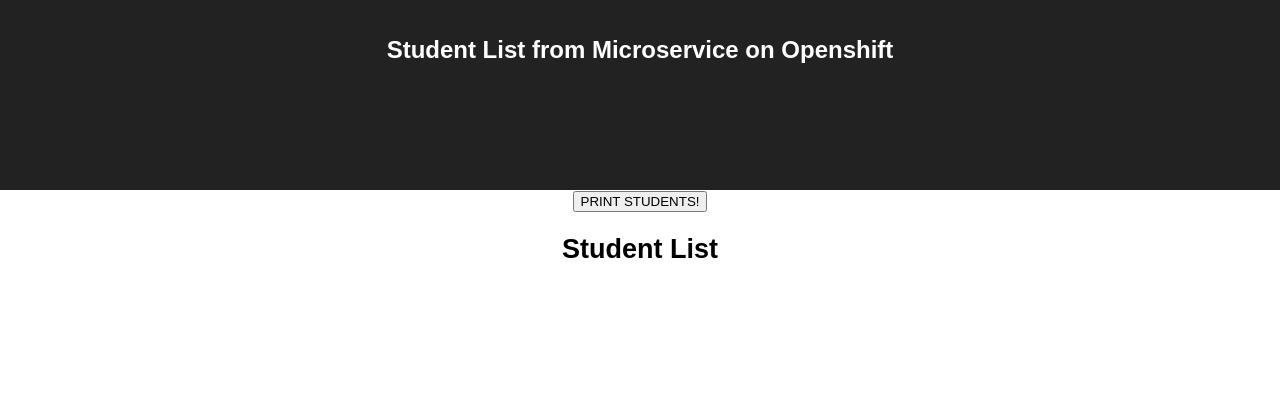
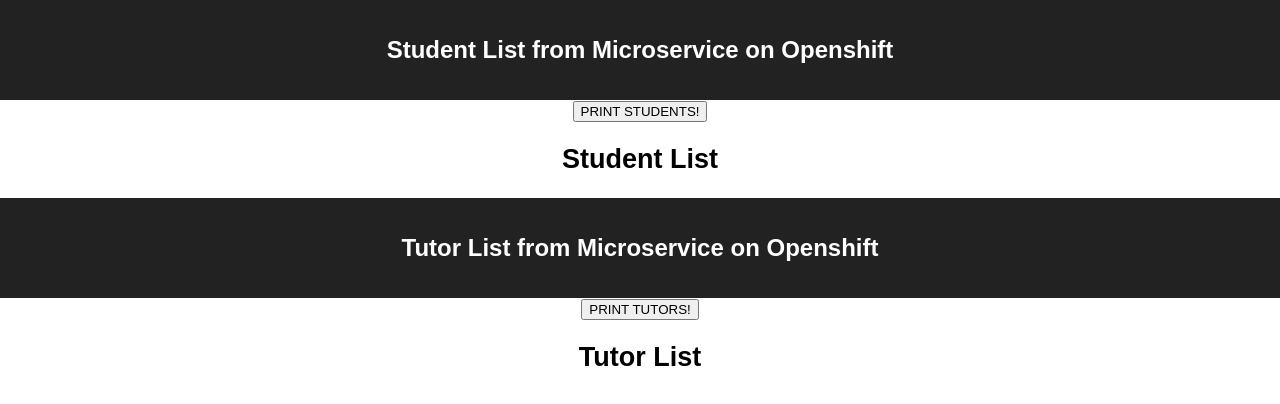
Before and after one commit to medinad96/Tutor-App, a React (Create React App) app in the folder tutorapp-frontend/: page / in a window 1280 px wide. Shown: the top 404 px of the page. Built offline with nearby package versions, Linux system fonts and the light colour scheme.

Commit message:
Working list of tutors and students from profile service on OpenShift

```diff
--- a/tutorapp-frontend/src/App.js
+++ b/tutorapp-frontend/src/App.js
@@ -1,5 +1,6 @@
 import React, { Component } from 'react';
 import Main from './container/Main';
+import Tutor from './container/Tutor';
 import './css/App.css';
 
 class App extends Component {
@@ -8,6 +9,7 @@
     return (
       <div className="App">
         <Main />
+        <div><Tutor /></div>
       </div>
     );
   }
--- a/tutorapp-frontend/src/container/Main.js
+++ b/tutorapp-frontend/src/container/Main.js
@@ -1,5 +1,5 @@
 import React, { Component } from 'react';
-import logo from '../assets/logo.svg';
+//import logo from '../assets/logo.svg';
 import axios from 'axios'
 import '../css/App.css';
 
@@ -16,7 +16,7 @@
 
     console.log(res);
     alert("Received Successful response from server!");
-    const students = res.data.map(stu => ({FirstName: stu.firstName, LastName: stu.LastName}));
+    const students = res.data.map(stu => ({FirstName: stu.firstName, LastName: stu.lastName,Email: stu.email,PhoneNumber: stu.phoneNumber, UserType: stu.userType }));
     this.setState({students});//[0].firstName+" "+res.data[0].lastName});
   }, err => {
     alert("Server rejected response with: " + err);
@@ -38,15 +38,16 @@
           <div>
 
           <h2>Student List</h2>
-          {
+          <div>{
             this.state.students.map(
-              (student,index) =>
+              (stu,index) =>
                 <div key={index} >
-                  <h3>In loop</h3>
-                  <li>{student.firstName} </li>
-                  <li>{student.lastName} </li>
+                  <ul>{stu.UserType}: {stu.FirstName} {stu.LastName}</ul>
+                  <ul>Email: {stu.Email} </ul>
+                  <ul>Phone: {stu.PhoneNumber} </ul>
                 </div>
             )}
+            </div>
           </div>
          </div>
       </div>
--- /dev/null
+++ b/tutorapp-frontend/src/container/Tutor.js
@@ -0,0 +1,60 @@
+import React, { Component } from 'react';
+//import logo from '../assets/logo.svg';
+import axios from 'axios'
+import '../css/App.css';
+
+class Tutor extends Component {
+
+  constructor(props) {
+  super(props);
+  this.state = {tutors: []};
+  this.pingt = this.pingt.bind(this);
+  }
+
+  pingt() {
+  axios.get("http://profile-tutor4.apps.18.207.166.134.nip.io/tutors").then(res => {
+
+    console.log(res);
+    alert("Received Successful response from server!");
+    const tutors = res.data.map(tu => ({FirstName: tu.firstName, LastName: tu.lastName,Email: tu.email,PhoneNumber: tu.phoneNumber, UserType: tu.userType }));
+    this.setState({tutors});//[0].firstName+" "+res.data[0].lastName});
+  }, err => {
+    alert("Server rejected response with: " + err);
+  });
+  }
+
+
+  render() {
+
+  //const {students} = this.state.ponged;
+  return (
+    <div className="Tutor">
+      <header className="App-header">
+        <h1 className="App-title">Tutor List from Microservice on Openshift</h1>
+      </header>
+      <div className="App-intro">
+        <div>
+          <button onClick={this.pingt}>PRINT TUTORS!</button>
+          <div>
+
+          <h2>Tutor List</h2>
+          <div>{
+            this.state.tutors.map(
+              (tu,index) =>
+                <div key={index} >
+                  <ul>{tu.UserType}: {tu.FirstName} {tu.LastName}</ul>
+                  <ul>Email: {tu.Email} </ul>
+                  <ul>Phone: {tu.PhoneNumber} </ul>
+                </div>
+            )}
+            </div>
+          </div>
+         </div>
+      </div>
+    </div>
+  );
+  }
+
+}
+
+export default Tutor;
--- a/tutorapp-frontend/src/css/App.css
+++ b/tutorapp-frontend/src/css/App.css
@@ -9,7 +9,7 @@
 
 .App-header {
   background-color: #222;
-  height: 150px;
+  height: 60px;
   padding: 20px;
   color: white;
 }
```
Also changed, not shown: 1 other file (tests, documents, lock files or other folders).
